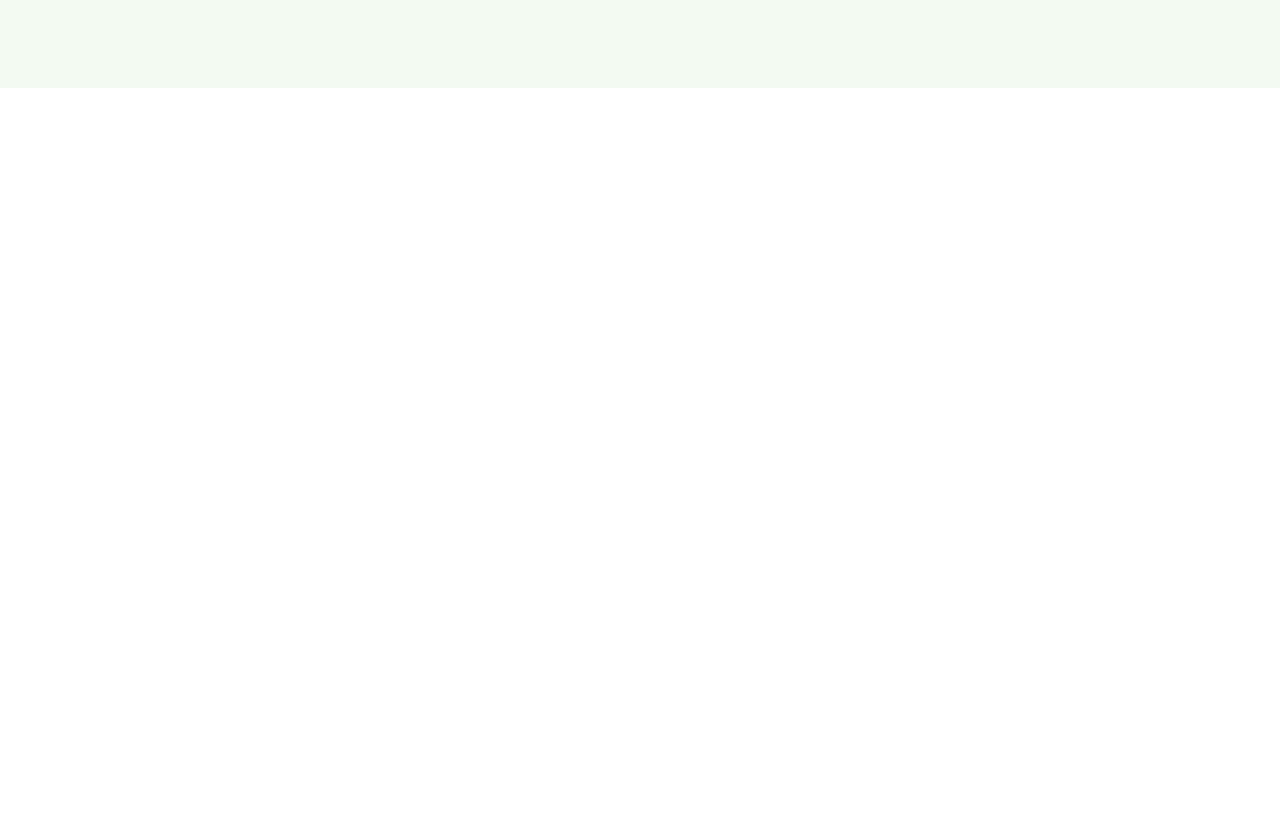
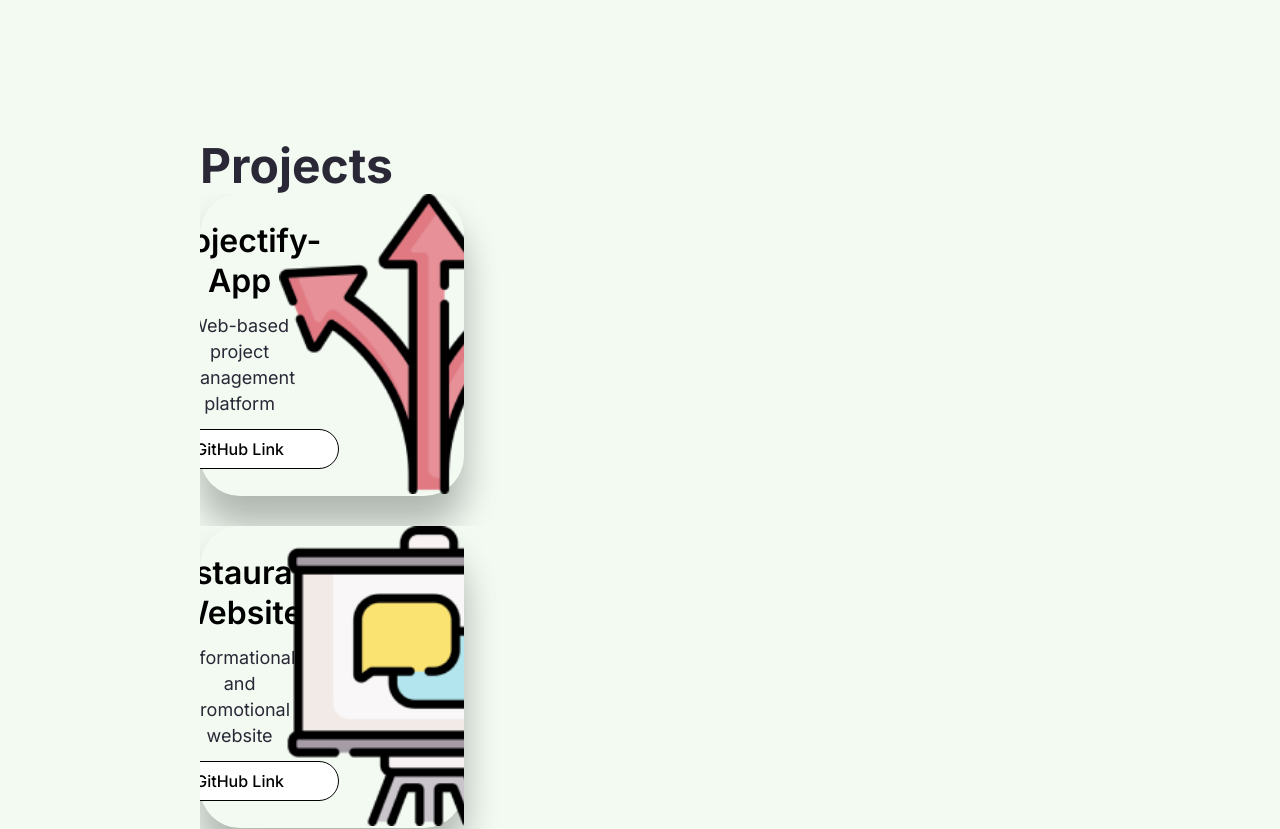
Before and after one commit to rukshonarad/personal-portfolio, a React (Create React App) app: page / in a window 1280 px wide. Shown: the part 2060-2889 px from the top of the page. Before the commit the page ends 2148 px from the top, so only its background shows below. Built offline with nearby package versions, Linux system fonts and the light colour scheme.

Commit message:
Working on project section

```diff
--- a/src/design-system/index.ts
+++ b/src/design-system/index.ts
@@ -1 +1,3 @@
 export * from "./Button";
+export * from "./Typography";
+export * from "./icon";
--- a/src/page/home/HomePage.tsx
+++ b/src/page/home/HomePage.tsx
@@ -1,6 +1,7 @@
 import { Service } from "./sections/service/ServiceWrapper";
 import styled from "styled-components";
 import { About } from "./sections/about/About";
+import { Projects } from "./sections/project/Projects";
 const Base = styled.div`
     padding-bottom: 10rem;
     max-width: 192rem;
@@ -13,6 +14,7 @@ const HomePage = () => {
         <Base>
             <Service></Service>
             <About></About>
+            <Projects></Projects>
         </Base>
     );
 };
--- /dev/null
+++ b/src/page/home/sections/project/ProjectCard.tsx/ProjectCard.tsx
@@ -0,0 +1,82 @@
+import styled from "styled-components";
+import { Button, Typography } from "../../../../../design-system";
+
+type Project = {
+    image: string;
+    name: string;
+    description: string;
+    githubLink: string;
+    demoLink: string;
+};
+
+type ProjectCardProps = {
+    project: Project;
+};
+
+const ProjectCardBase = styled.div`
+    gap: var(--space-16);
+
+    display: flex;
+    overflow-x: auto;
+`;
+
+const ProjectCard = styled.div<{ name: string }>`
+    width: 30%;
+    display: flex;
+    align-items: center;
+
+    border-radius: var(--border-radius-40);
+    box-shadow: var(--shadow-3xl);
+    margin-bottom: var(--space-30);
+`;
+
+const ProjectTextWrapper = styled.div`
+    width: 30%;
+    display: flex;
+    flex-direction: column;
+    align-items: center;
+    text-align: center;
+`;
+
+const ProjectName = styled(Typography)`
+    margin-bottom: var(--space-12);
+`;
+
+const ProjectDescription = styled(Typography)`
+    margin-bottom: var(--space-12);
+`;
+
+const ProjectImageWrapper = styled.div`
+    overflow: hidden;
+    img {
+        object-fit: cover;
+        height: 30rem;
+    }
+`;
+
+const ProjectCards = ({ project }: ProjectCardProps) => {
+    return (
+        <ProjectCardBase>
+            <ProjectCard name={project.name}>
+                <ProjectTextWrapper>
+                    <ProjectName variant="h5" weight="semibold">
+                        {project.name}
+                    </ProjectName>
+                    <ProjectDescription variant="paragraphMD">
+                        {project.description}
+                    </ProjectDescription>
+                    <a href={project.githubLink}>
+                        <Button size="md" variant="outlined" shape="rounded">
+                            GitHub Link
+                        </Button>
+                    </a>
+                </ProjectTextWrapper>
+                <ProjectImageWrapper>
+                    <img src={project.image} alt="Project" />
+                </ProjectImageWrapper>
+            </ProjectCard>
+        </ProjectCardBase>
+    );
+};
+
+export { ProjectCards };
--- /dev/null
+++ b/src/page/home/sections/project/ProjectCard.tsx/data.ts
@@ -0,0 +1,27 @@
+import project1 from "../../../../../assets/forward 1.png";
+import project2 from "../../../../../assets/upload 1.png";
+import project3 from "../../../../../assets/infinite 1.png";
+
+export const projects = [
+    {
+        image: project1,
+        name: "Projectify-App",
+        description: "Web-based project management platform",
+        githubLink: "https://github.com/rukshonarad/projectify-app-ui",
+        demoLink: "http://localhost:3000/"
+    },
+    {
+        image: project3,
+        name: "Restaurant Website",
+        description: "Informational and promotional website",
+        githubLink: "https://github.com/rukshonarad/restaurant-website-react",
+        demoLink: "http://localhost:3000/"
+    },
+    {
+        image: project2,
+        name: "Furniture Website",
+        description: "E-commerce website",
+        githubLink: "https://github.com/rukshonarad/furniture-website-react",
+        demoLink: "http://localhost:3000/"
+    }
+];
--- /dev/null
+++ b/src/page/home/sections/project/ProjectCard.tsx/index.ts
@@ -0,0 +1 @@
+export * from "./ProjectCard";
--- /dev/null
+++ b/src/page/home/sections/project/Projects.tsx
@@ -0,0 +1,33 @@
+import styled from "styled-components";
+import { Typography } from "../../../../design-system";
+import { ProjectCards } from "./ProjectCard.tsx";
+import { projects } from "./ProjectCard.tsx/data";
+import { Container } from "../../../components";
+
+const SectionBase = styled(Container)`
+    padding-top: 15rem;
+    padding-bottom: 15rem;
+`;
+
+const Title = styled(Typography)`
+    color: var(--jaguar-900);
+`;
+
+const ProjectCardsWrapper = styled.div`
+    row-gap: var(--space-20);
+`;
+
+const Projects = () => {
+    return (
+        <SectionBase>
+            <Title variant="h3">Projects</Title>
+            <ProjectCardsWrapper>
+                {projects.map((project, index) => (
+                    <ProjectCards key={index} project={project} />
+                ))}
+            </ProjectCardsWrapper>
+        </SectionBase>
+    );
+};
+
+export { Projects };
```
